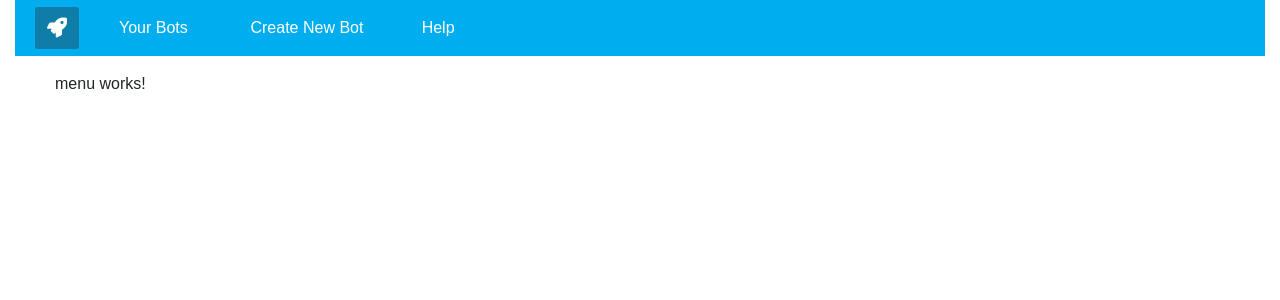
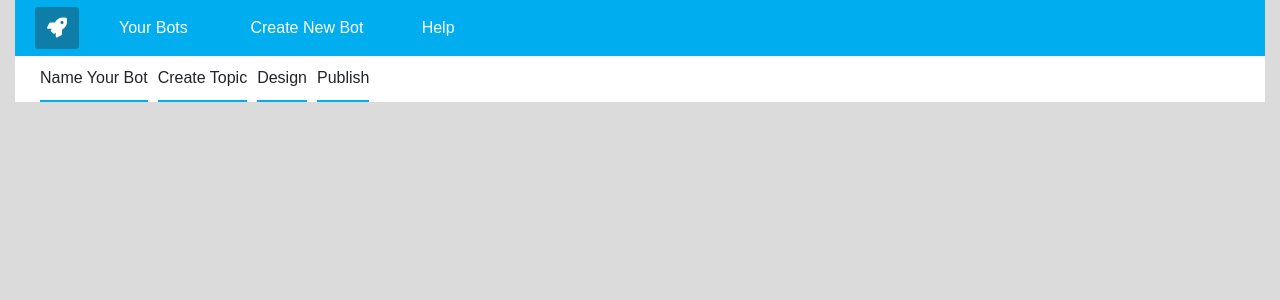
Before and after one commit to victoriaagb/chatbot-portal-ui, an Angular app: page /bot-config in a window 1280 px wide. Shown: the top 300 px of the page. Built offline with nearby package versions, Linux system fonts and the light colour scheme.

Commit message:
changes for the main menu

```diff
--- a/src/app/bot-config/bot-config.component.html
+++ b/src/app/bot-config/bot-config.component.html
@@ -1,2 +1 @@
-
-<menu></menu>
+<menu [menuItems]="botConfigMenu"></menu>
--- a/src/app/bot-config/bot-config.component.scss
+++ b/src/app/bot-config/bot-config.component.scss
@@ -0,0 +1,4 @@
+menu {
+    margin : 0em 0em;
+    padding : 0em 0em;
+}
--- a/src/app/bot-config/bot-config.component.ts
+++ b/src/app/bot-config/bot-config.component.ts
@@ -1,4 +1,5 @@
 import { Component, OnInit } from '@angular/core';
+import { menu } from '../constants/menu.constants';
 
 @Component({
   selector: 'bot-config',
@@ -7,9 +8,20 @@ import { Component, OnInit } from '@angular/core';
 })
 export class BotConfigComponent implements OnInit {
 
+  public botConfigMenu : Array<any>;
+  public step : string;
+
   constructor() { }
 
   ngOnInit() {
+    console.log("The whole JSON in bot config");
+    console.log (menu);
+    this.botConfigMenu = [];
+
+    //Construct an array of menu items for the bot config object
+    Object.keys(menu.CREATE_NEW_BOT).forEach(key =>{
+      this.botConfigMenu.push(menu.CREATE_NEW_BOT[key]);
+    });
   }
 
 }
--- a/src/app/bot-dashboard/bot-dashboard.component.html
+++ b/src/app/bot-dashboard/bot-dashboard.component.html
@@ -1 +1 @@
-<menu></menu>
+<menu [menuItems]="botDashboardMenu"></menu>
--- a/src/app/bot-dashboard/bot-dashboard.component.scss
+++ b/src/app/bot-dashboard/bot-dashboard.component.scss
@@ -0,0 +1,4 @@
+menu {
+    margin : 0em 0em;
+    padding : 0em 0em;
+}
--- a/src/app/bot-dashboard/bot-dashboard.component.ts
+++ b/src/app/bot-dashboard/bot-dashboard.component.ts
@@ -1,4 +1,5 @@
 import { Component, OnInit } from '@angular/core';
+import { menu } from '../constants/menu.constants';
 
 @Component({
   selector: 'bot-dashboard',
@@ -7,9 +8,15 @@ import { Component, OnInit } from '@angular/core';
 })
 export class BotDashboardComponent implements OnInit {
 
+  public botDashboardMenu : Array<any>;
+
   constructor() { }
 
   ngOnInit() {
+    this.botDashboardMenu = [];
+    Object.keys(menu.YOUR_BOTS).forEach(key => {
+      this.botDashboardMenu.push(menu.YOUR_BOTS[key]);
+    })
   }
 
 }
--- /dev/null
+++ b/src/app/constants/menu.constants.ts
@@ -0,0 +1,41 @@
+export const menu = {
+    YOUR_BOTS: {
+        ALL_BOTS: {
+            displayName: 'All Bots',
+            routerLink: '',
+            type: 'link',
+        },
+        BY_TEMPLATE: {
+            displayName: 'By Category',
+            routerLink: '',
+            type: 'link'
+        },
+        BY_CATEGORY: {
+            displayName: 'By Template',
+            routerLink: '',
+            type: 'link'
+        }
+    },
+    CREATE_NEW_BOT: {
+        CREATE_BOT: {
+            displayName: 'Name Your Bot',
+            routerLink: '',
+            type: 'link'
+        },
+        CREATE_TOPIC: {
+            displayName: 'Create Topic',
+            routerLink: '',
+            type: 'link'
+        },
+        DESIGN: {
+            displayName: 'Design',
+            routerLink: '',
+            type: 'link'
+        },
+        PUBLISH: {
+            displayName: 'Publish',
+            routerLink: '',
+            type: 'button'
+        }
+    }
+};
--- a/src/app/shared-components/menu/menu.component.html
+++ b/src/app/shared-components/menu/menu.component.html
@@ -1,3 +1,5 @@
-<p>
-  menu works!
-</p>
+<ul>
+    <li *ngFor="let menuItem of menuItems">
+        {{menuItem.displayName}}
+     </li>
+</ul>
--- a/src/app/shared-components/menu/menu.component.scss
+++ b/src/app/shared-components/menu/menu.component.scss
@@ -0,0 +1,19 @@
+
+ul {
+    list-style-type: none;
+    margin: 0;
+    padding: 0px 20px;
+    overflow: hidden;
+    background-color:white;
+}
+
+li {
+    float: left;
+    margin : 0px 5px;
+    padding : 10px 0px;
+    border-bottom : 2px solid #00aeef;
+    &.publish-button {
+        padding-left : 1em;
+        border-bottom : none;
+    }
+}
--- a/src/app/shared-components/menu/menu.component.ts
+++ b/src/app/shared-components/menu/menu.component.ts
@@ -1,4 +1,4 @@
-import { Component, OnInit } from '@angular/core';
+import { Component, OnInit , Input } from '@angular/core';
 
 @Component({
   selector: 'menu',
@@ -7,6 +7,8 @@ import { Component, OnInit } from '@angular/core';
 })
 export class MenuComponent implements OnInit {
 
+  @Input() menuItems: any;
+
   constructor() { }
 
   ngOnInit() {
--- a/src/styles.scss
+++ b/src/styles.scss
@@ -5,6 +5,7 @@ $fa-font-path: "../node_modules/@fortawesome/fontawesome-free/webfonts";
 @import "_variables.scss";
 .chatbot-header {
     background-color: $menu-item !important;
+    background: linear-gradient(45deg,blue red);
 }
 
 body {
@@ -12,4 +13,5 @@ body {
     h1 {
         font-family: 'Source Sans Pro Semibold', sans-serif;
     }
+    background-color: #dbdbdb;
 }
```
Also changed, not shown: src/app/bot-config/bot-config.module.ts (added, +10 -0 lines).
